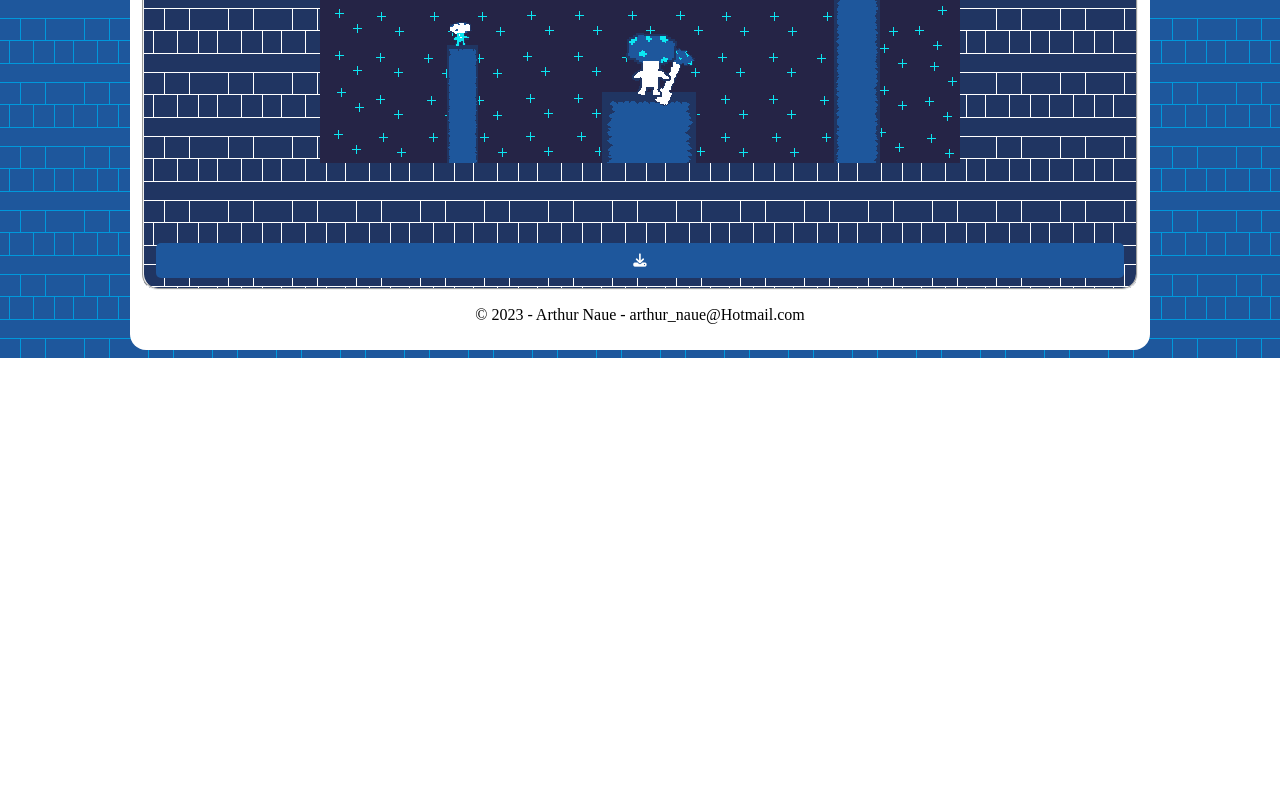
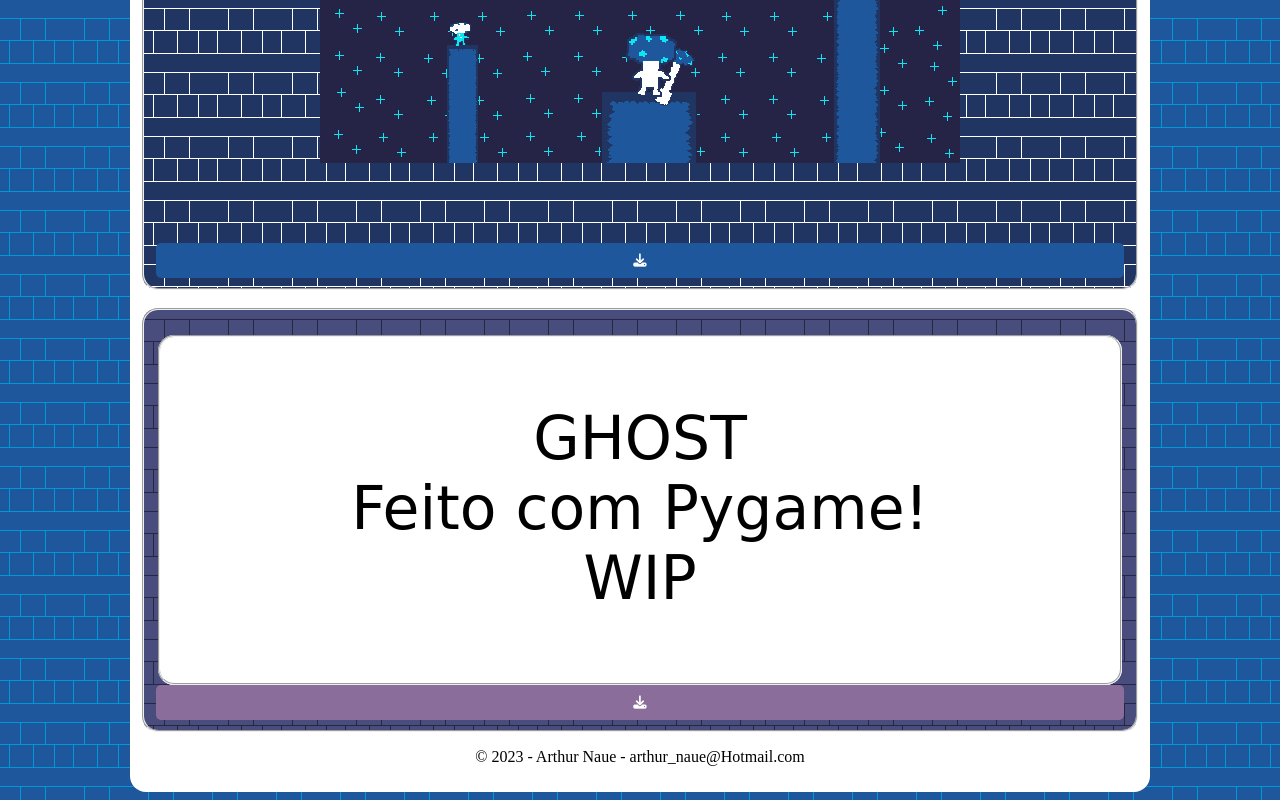
Before and after one commit to ArthurNaue/Site, a plain HTML site: page games.html in a window 1280 px wide. Shown: the part 2295-3095 px from the top of the page. Before the commit the page ends 2653 px from the top, so only its background shows below. Drawn offline with Linux system fonts and the light colour scheme.

Commit message:
adicionei o GHOST

```diff
--- a/games.html
+++ b/games.html
@@ -83,6 +83,26 @@
             </button>
           </a>
         </fieldset>
+        <br />
+        <fieldset
+          class="jogo"
+          style="background-image: url(Images/DUNGEON_BACKGROUND.png)"
+        >
+          <fieldset class="fieldset_titulo">
+            <p class="titulo">
+              GHOST <br />
+              Feito com Pygame! <br />
+              WIP
+            </p>
+          </fieldset>
+          <div>
+            <a href="Files/DUNGEON.zip" download="GHOST.rar" class="download">
+              <button style="background-color: #8b6d9c" class="download_button">
+                <i class="fa-solid fa-download"></i>
+              </button>
+            </a>
+          </div>
+        </fieldset>
       </div>
     </body>
     <footer>
```
Also changed, not shown: 1 other file.
